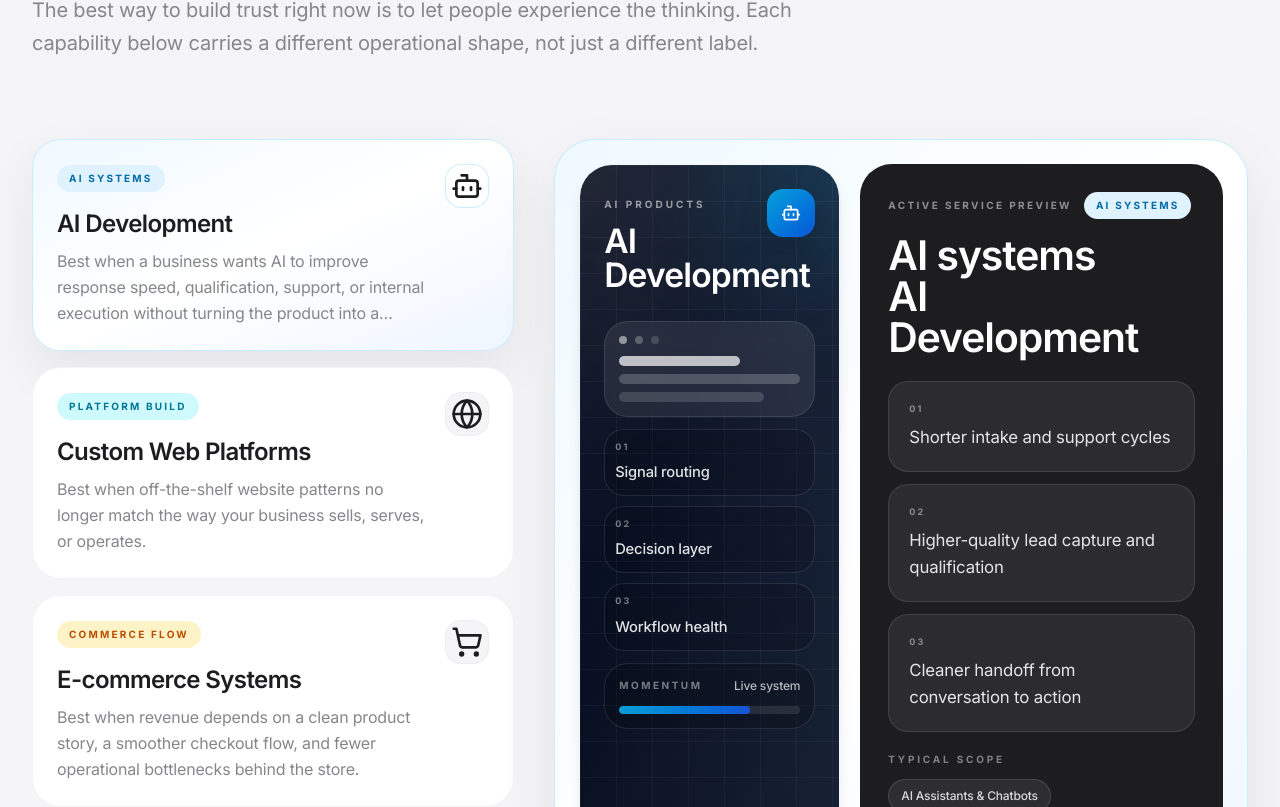
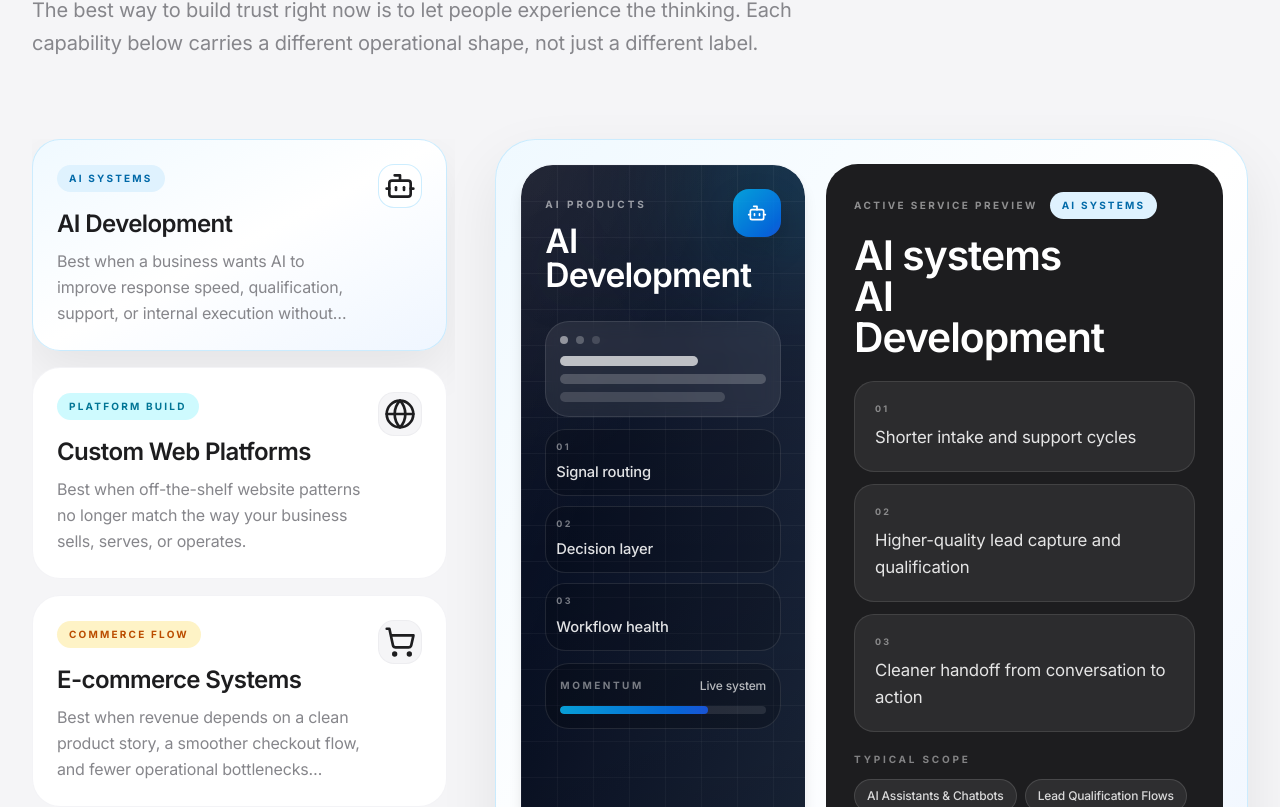
Before and after one commit to bakaltech/bakal-digital, a React (Vite) app: page / in a window 1280 px wide. Shown: the part 4573-5380 px from the top of the page. Built offline with nearby package versions, Linux system fonts and the light colour scheme.

Commit message:
Balance services preview layout

```diff
--- a/src/components/ServicesPreview.tsx
+++ b/src/components/ServicesPreview.tsx
@@ -32,8 +32,9 @@ export default function ServicesPreview() {
           </p>
         </div>
 
-        <div className="grid xl:grid-cols-[minmax(0,0.82fr)_minmax(0,1.18fr)] gap-6 sm:gap-8 md:gap-10 items-start">
-          <div className="grid gap-3 sm:gap-4 xl:grid-cols-1 2xl:grid-cols-2">
+        <div className="grid xl:grid-cols-[minmax(18rem,0.72fr)_minmax(0,1.28fr)] gap-6 sm:gap-8 md:gap-10 items-start">
+          <div className="xl:sticky xl:top-28">
+            <div className="grid gap-3 sm:gap-4 xl:max-h-[52rem] xl:overflow-y-auto xl:pr-2 xl:grid-cols-1 2xl:grid-cols-1">
             {services.map((service) => {
               const isActive = service.id === activeService.id;
 
@@ -42,7 +43,7 @@ export default function ServicesPreview() {
                   key={service.id}
                   type="button"
                   onClick={() => setActiveId(service.id)}
-                  className={`text-left rounded-[1.5rem] sm:rounded-[1.75rem] border p-4 sm:p-6 transition-all duration-300 h-full ${
+                  className={`text-left rounded-[1.5rem] sm:rounded-[1.75rem] border p-4 sm:p-6 transition-all duration-300 h-full xl:min-h-[11.5rem] ${
                     isActive
                       ? `bg-gradient-to-br ${service.theme.soft} ${service.theme.ring} shadow-[0_20px_50px_rgba(17,19,21,0.07)]`
                       : 'bg-white border-brand-100/50 hover:border-brand-200/80'
@@ -63,6 +64,7 @@ export default function ServicesPreview() {
                 </button>
               );
             })}
+            </div>
           </div>
 
           <motion.div
```
